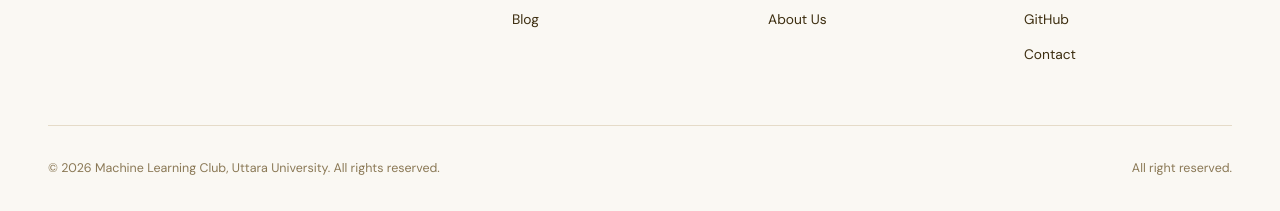
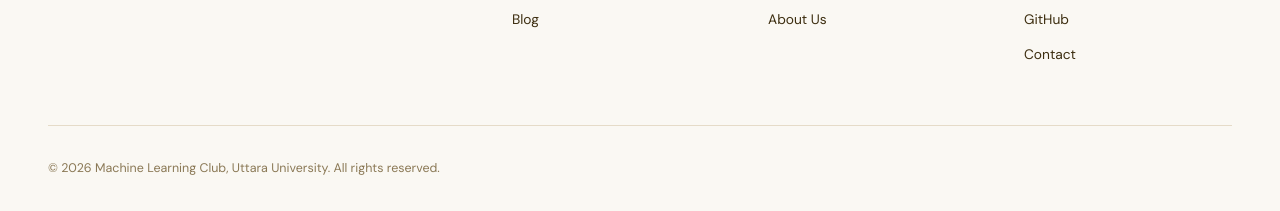
Before and after one commit to xmahfujur/ml-club-uu, a plain HTML site: page index.html in a window 1280 px wide. Shown: the part 3774-3985 px from the top of the page. Drawn offline with nearby package versions, Linux system fonts and the light colour scheme.

Commit message:
fix footer

```diff
--- a/index.html
+++ b/index.html
@@ -279,7 +279,6 @@
   </div>
   <div class="footer-bottom">
     <span>© 2026 Machine Learning Club, Uttara University. All rights reserved.</span>
-    <span>All right reserved.</span>
   </div>
 </footer>
 
```
